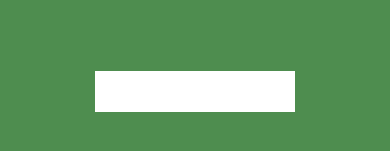
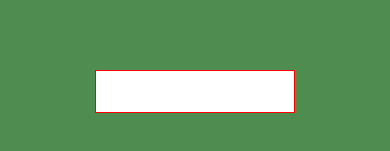
Before and after one commit to vovkahorror/react-native-demo, a React Native app: screen / in a window 390 px wide. Shown: the part 331-482 px from the top of the page. Built offline with nearby package versions, Linux system fonts and the light colour scheme.

Commit message:
feat: minor changes

```diff
--- a/App.tsx
+++ b/App.tsx
@@ -6,7 +6,7 @@ export default function App() {
 
     return (
         <View style={styles.container}>
-            <TextInput value={value} onChangeText={setValue} style={styles.input}/>
+            <TextInput value={value} onChangeText={setValue} style={[globalStyles.border, styles.input]}/>
         </View>
     );
 }
@@ -25,3 +25,11 @@ const styles = StyleSheet.create({
         fontSize: 18,
     },
 });
+
+const globalStyles = StyleSheet.create({
+    border: {
+        borderStyle: 'solid',
+        borderColor: 'red',
+        borderWidth: 1,
+    }
+});
```
